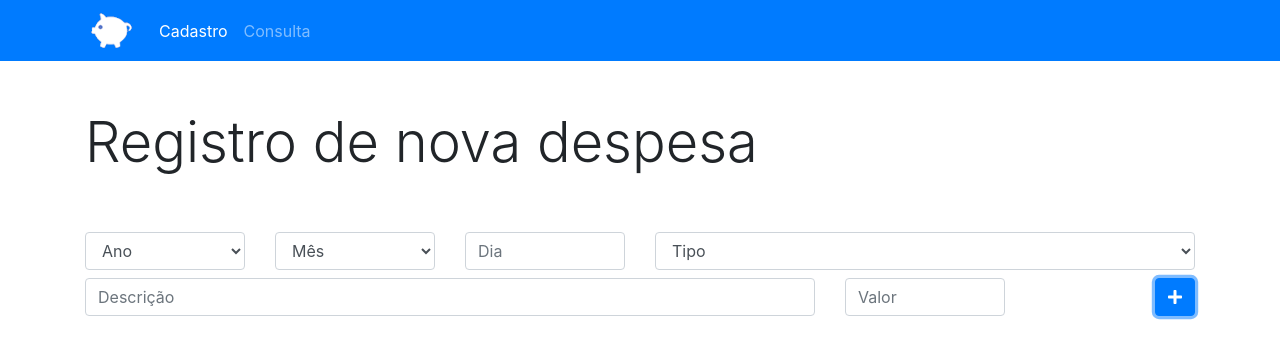
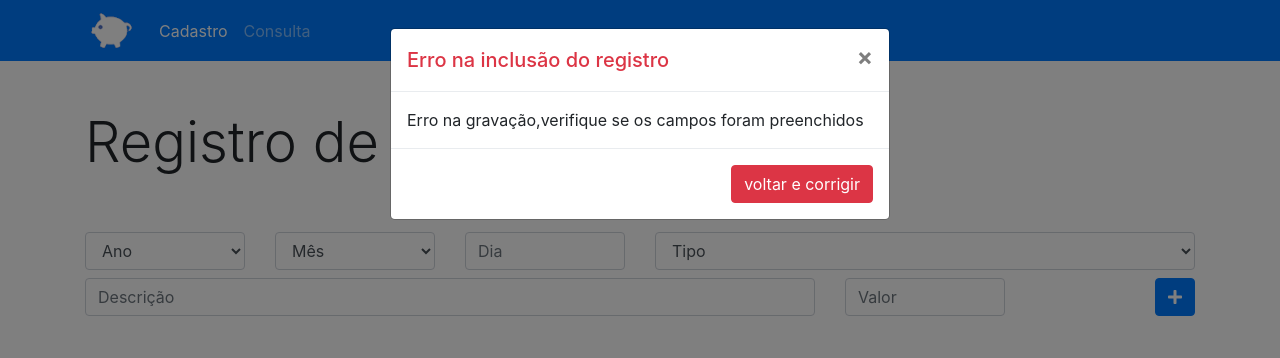
Before and after one commit to JoasGomes/APP-Orcamento-Pessoal, a plain HTML site: page arquivos_iniciais/index.html in a window 1280 px wide. Both pictures are taken after a click on the button 1175 px from the left and 297 px from the top of the page. Drawn offline with nearby package versions, Linux system fonts and the light colour scheme.

Commit message:
appOrPessoal-part2

```diff
--- a/arquivos_iniciais/app.js
+++ b/arquivos_iniciais/app.js
@@ -7,6 +7,16 @@ class Despesa{
         this.tipo = tipo
         this.descricao = descricao
         this.valor = valor
+    }
+
+    //percorrer os valores para ver se são válidos
+    validarDados(){
+        for(let i in this){
+            if(this[i] == undefined || this[i] == '' || this[i] == null){
+                return false
+            }
+        }
+        return true
     }
 }
 
@@ -60,6 +70,29 @@ function cadastrarDespesa(){
         valor.value
     )
 
-    //função que vai armazenar no local storage
-    bd.gravar(despesa)
+    if(despesa.validarDados()){
+        //função que vai armazenar no local storage
+        bd.gravar(despesa)
+
+        document.getElementById('modal_titulo').innerHTML = 'Registro inserido com sucesso'
+        document.getElementById('modal_titulo_div').className = 'modal-header text-success'
+        document.getElementById('modal_conteudo').innerHTML = 'Despesa foi cadastrada com sucesso'
+        document.getElementById('modal_btn').innerHTML = 'voltar'
+        document.getElementById('modal_btn').className = 'btn btn-success'
+
+
+        //dialog de sucesso
+        $('#modalRegistraDespesa').modal('show')
+    } else{
+        //dialog de erro
+
+        document.getElementById('modal_titulo').innerHTML = 'Erro na inclusão do registro'
+        document.getElementById('modal_titulo_div').className = 'modal-header text-danger'
+        document.getElementById('modal_conteudo').innerHTML = 'Erro na gravação,verifique se os campos foram preenchidos'
+        document.getElementById('modal_btn').innerHTML = 'voltar e corrigir'
+        document.getElementById('modal_btn').className = 'btn btn-danger'
+
+        $('#modalRegistraDespesa').modal('show')
+    }
+
 }
--- a/arquivos_iniciais/index.html
+++ b/arquivos_iniciais/index.html
@@ -109,6 +109,24 @@
         </div>
       </div>
     </div>
-  </body>
+
+<!-- Modal -->
+<div class="modal fade" id="modalRegistraDespesa" tabindex="-1" aria-labelledby="exampleModalLabel" aria-hidden="true">
+  <div class="modal-dialog">
+    <div class="modal-content">
+      <div id="modal_titulo_div">
+        <h5 class="modal-title" id="modal_titulo"></h5>
+        <button type="button" class="close" data-dismiss="modal" aria-label="Close">
+          <span aria-hidden="true">&times;</span>
+        </button>
+      </div>
+      <div class="modal-body" id="modal_conteudo">
+      </div>
+      <div class="modal-footer">
+        <button type="button" data-dismiss = "modal" id="modal_btn">Voltar e corrigir </button>
+      </div>
+    </div>
+
+
 
 </html>
```
